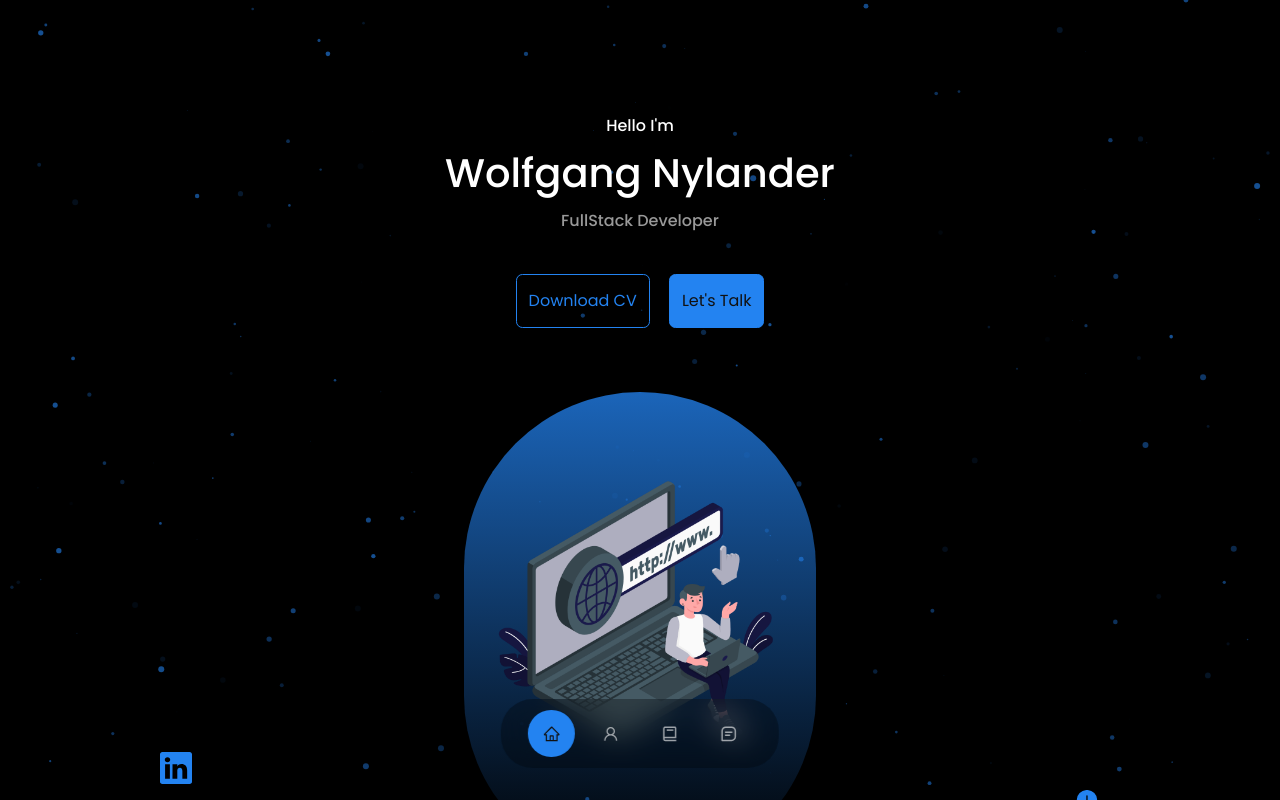
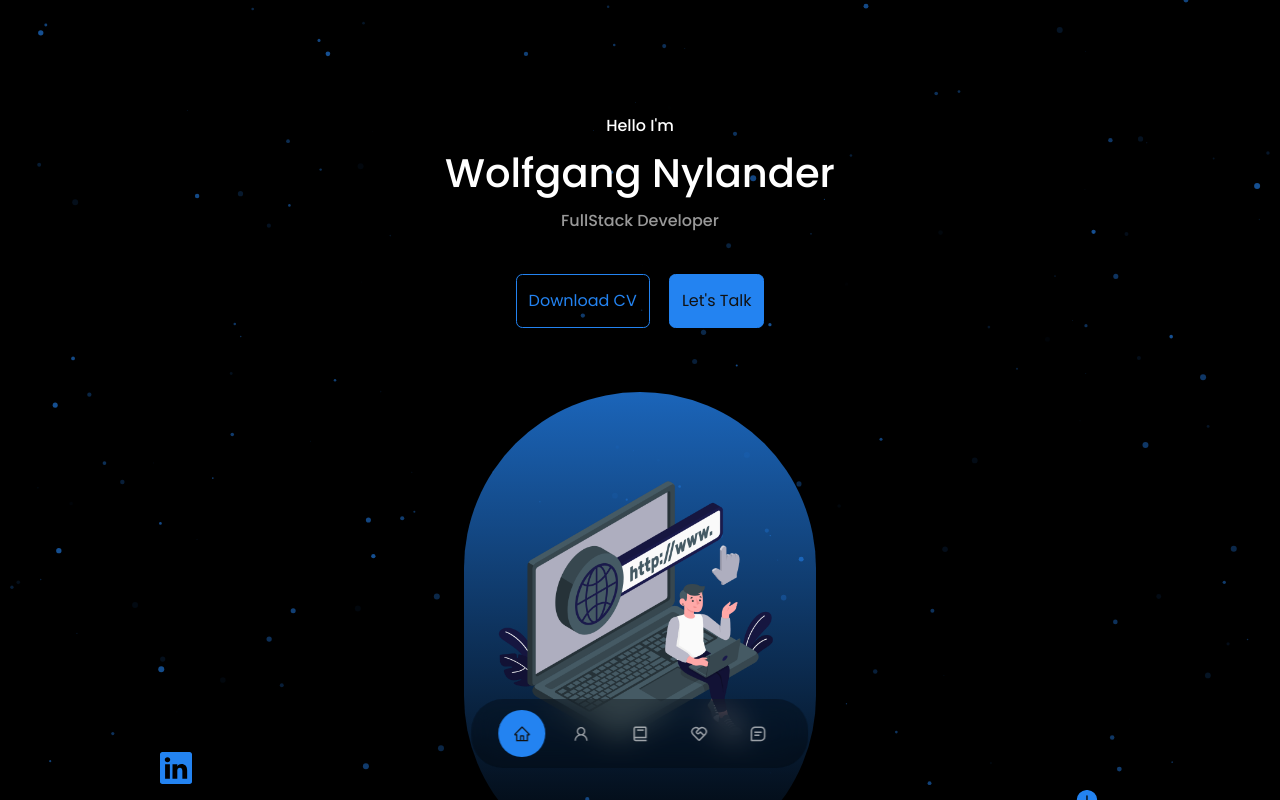
Before and after one commit to Nylander26/react-portfolio-master, a React (Create React App) app: page / in a window 1280 px wide. Shown: the top 800 px of the page. Built offline with nearby package versions, Linux system fonts and the light colour scheme.

Commit message:
add portfolio to navbar

```diff
--- a/src/components/nav/Nav.jsx
+++ b/src/components/nav/Nav.jsx
@@ -3,7 +3,7 @@ import './nav.css'
 import {AiOutlineHome} from 'react-icons/ai'
 import {AiOutlineUser} from 'react-icons/ai'
 import {BiBook} from 'react-icons/bi'
-// import {RiServiceLine} from 'react-icons/ri'
+import {RiServiceLine} from 'react-icons/ri'
 import {BiMessageSquareDetail} from 'react-icons/bi'
 import {useState} from 'react'
 
@@ -14,7 +14,7 @@ const Nav = () => {
       <a href="#" onClick={() => setActiveNav('#')} className={activeNav === '#' ? 'active' : '' }><AiOutlineHome/></a>
       <a href="#about" onClick={() => setActiveNav('#about')} className={activeNav === '#about' ? 'active' : '' }><AiOutlineUser/></a>
       <a href="#experience" onClick={() => setActiveNav('#experience')} className={activeNav === '#experience' ? 'active' : '' }><BiBook/></a>
-      {/* <a href="#services" onClick={() => setActiveNav('#services')} className={activeNav === '#services' ? 'active' : '' }><RiServiceLine/></a> */}
+      <a href="#portfolio" onClick={() => setActiveNav('#portfolio')} className={activeNav === '#portfolio' ? 'active' : '' }><RiServiceLine/></a>
       <a href="#contact" onClick={() => setActiveNav('#contact')} className={activeNav === '#contact' ? 'active' : '' }><BiMessageSquareDetail/></a>
     </nav>
   )
```
Also changed, not shown: src/components/about/About.jsx (+4 -5 lines).
